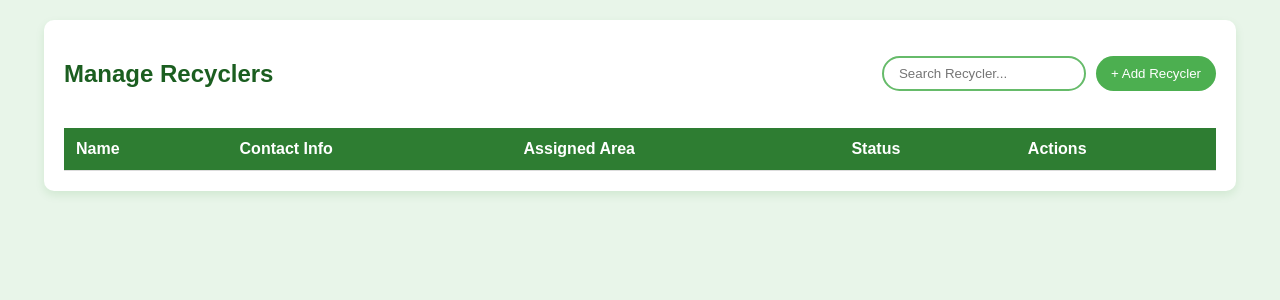
After one commit to ahmedshafin/SmartEcoCycle-Website, a Django app: page /add_recycler/ in a window 1280 px wide. The commit adds this page. Shown: the top 300 px of the page. Run offline with Django 5.2, Linux system fonts and the light colour scheme; lists and menus that the app fills with data are empty.

Commit message:
add recycler

```diff
--- a/SmartEcocycle/app/urls.py
+++ b/SmartEcocycle/app/urls.py
@@ -20,4 +20,8 @@ urlpatterns = [
     path('api/pickup-requests/', PickupRequestCreateView.as_view(), name='pickup-request-create'),
     path('api/contact/', ContactUsAPIView.as_view(), name='contact-us'),
     path('map/<int:slug>', views.map, name= 'map'),
+    path('api/recyclers/', recycler_list_create, name='recycler-list-create'),
+    path('api/recyclers/<int:pk>/', recycler_detail, name='recycler-detail'),
+    path('add_recycler/', views.add_recycler, name='add_recycler'),
+
 ]
--- a/SmartEcocycle/app/views.py
+++ b/SmartEcocycle/app/views.py
@@ -9,6 +9,8 @@ from django.http import HttpResponseRedirect,HttpResponse
 from django.contrib.auth.hashers import check_password, make_password
 from rest_framework import generics
 from django.shortcuts import get_object_or_404
+from rest_framework.decorators import api_view
+from django.views.decorators.csrf import csrf_exempt
 
 #homepage
 def viewHomepage(request):
@@ -179,3 +181,46 @@ def map(request, slug):
     google_maps_url = f"https://www.google.com/maps?q={latitude},{longitude}"
 
     return redirect(google_maps_url)
+
+
+#Recycler
+def add_recycler(request):
+    return render(request, "addRecycler.html")
+
+
+@api_view(['GET', 'POST'])
+@csrf_exempt
+def recycler_list_create(request):
+    if request.method == 'GET':
+        recyclers = Recycler.objects.all()
+        serializer = RecyclerSerializer(recyclers, many=True)
+        return Response(serializer.data)
+
+    elif request.method == 'POST':
+        serializer = RecyclerSerializer(data=request.data)
+        if serializer.is_valid():
+            serializer.save()
+            return Response(serializer.data, status=status.HTTP_201_CREATED)
+        return Response(serializer.errors, status=status.HTTP_400_BAD_REQUEST)
+
+@api_view(['GET', 'PUT', 'PATCH', 'DELETE'])
+def recycler_detail(request, pk):
+    try:
+        recycler = Recycler.objects.get(pk=pk)
+    except Recycler.DoesNotExist:
+        return Response({"error": "Recycler not found"}, status=status.HTTP_404_NOT_FOUND)
+
+    if request.method == 'GET':
+        serializer = RecyclerSerializer(recycler)
+        return Response(serializer.data)
+
+    elif request.method in ['PUT', 'PATCH']:
+        serializer = RecyclerSerializer(recycler, data=request.data, partial=(request.method == 'PATCH'))
+        if serializer.is_valid():
+            serializer.save()
+            return Response(serializer.data)
+        return Response(serializer.errors, status=status.HTTP_400_BAD_REQUEST)
+
+    elif request.method == 'DELETE':
+        recycler.delete()
+        return Response({"message": "Recycler deleted successfully"}, status=status.HTTP_204_NO_CONTENT)
--- /dev/null
+++ b/SmartEcocycle/static/addRecycler.css
@@ -0,0 +1,147 @@
+/* General Styles */
+body {
+    font-family: 'Poppins', sans-serif;
+    margin: 0;
+    padding: 0;
+    background-color: #E8F5E9;
+    color: #2E7D32;
+}
+
+.container {
+    width: 90%;
+    margin: 20px auto;
+    background: white;
+    padding: 20px;
+    border-radius: 10px;
+    box-shadow: 0 4px 10px rgba(0, 128, 0, 0.1);
+}
+
+/* Header */
+header {
+    display: flex;
+    justify-content: space-between;
+    align-items: center;
+    margin-bottom: 20px;
+}
+
+h2 {
+    color: #1B5E20;
+}
+
+.actions {
+    display: flex;
+    gap: 10px;
+}
+
+#search {
+    padding: 8px;
+    border: 2px solid #66BB6A;
+    border-radius: 20px;
+    outline: none;
+    padding-left: 15px;
+}
+
+.add-btn {
+    padding: 8px 15px;
+    background: #4CAF50;
+    color: white;
+    border: none;
+    border-radius: 20px;
+    cursor: pointer;
+    transition: 0.3s;
+}
+
+.add-btn:hover {
+    background: #388E3C;
+}
+
+/* Form Container */
+.form-container {
+    display: none;
+    padding: 20px;
+    background: white;
+    border-radius: 10px;
+    box-shadow: 0 4px 8px rgba(0, 128, 0, 0.2);
+    margin-bottom: 20px;
+}
+
+.form-container h3 {
+    margin-bottom: 10px;
+}
+
+form label {
+    font-weight: bold;
+}
+
+form input, form select {
+    width: 100%;
+    padding: 8px;
+    margin-bottom: 10px;
+    border: 1px solid #ccc;
+    border-radius: 5px;
+}
+
+.form-buttons {
+    display: flex;
+    justify-content: space-between;
+}
+
+.submit-btn {
+    background: #4CAF50;
+    color: white;
+    padding: 10px;
+    border: none;
+    cursor: pointer;
+    border-radius: 5px;
+}
+
+.cancel-btn {
+    background: #D32F2F;
+    color: white;
+    padding: 10px;
+    border: none;
+    cursor: pointer;
+    border-radius: 5px;
+}
+
+.submit-btn:hover {
+    background: #388E3C;
+}
+
+.cancel-btn:hover {
+    background: #B71C1C;
+}
+
+/* Table Styles */
+table {
+    width: 100%;
+    border-collapse: collapse;
+    background: white;
+}
+
+thead {
+    background: #2E7D32;
+    color: white;
+}
+
+th, td {
+    padding: 12px;
+    text-align: left;
+    border-bottom: 1px solid #ddd;
+}
+
+.status {
+    padding: 5px 10px;
+    border-radius: 5px;
+    font-weight: bold;
+}
+
+.active {
+    background: #4CAF50;
+    color: white;
+}
+
+.inactive {
+    background: #D32F2F;
+    color: white;
+}
--- /dev/null
+++ b/SmartEcocycle/static/addRecycler.js
@@ -0,0 +1,54 @@
+document.addEventListener("DOMContentLoaded", () => {
+    const showFormBtn = document.getElementById("show-form-btn");
+    const cancelBtn = document.getElementById("cancel-btn");
+    const recyclerForm = document.getElementById("recycler-form");
+    const form = document.getElementById("recyclerForm");
+
+    // Get CSRF token from hidden input
+    const csrftoken = document.querySelector('[name=csrfmiddlewaretoken]').value;
+
+    // Show Form
+    showFormBtn.addEventListener("click", () => {
+        recyclerForm.style.display = "block";
+    });
+
+    // Hide Form
+    cancelBtn.addEventListener("click", () => {
+        recyclerForm.style.display = "none";
+        form.reset();
+    });
+
+    // Handle Form Submission
+    form.addEventListener("submit", async (event) => {
+        event.preventDefault();
+
+        const recyclerData = {
+            name: document.getElementById("name").value,
+            contact_number: document.getElementById("contact_number").value,
+            assigned_area: document.getElementById("assigned_area").value,
+            status: document.getElementById("status").value
+        };
+
+        try {
+            const response = await fetch("http://127.0.0.1:8000/api/recyclers/", {
+                method: "POST",
+                headers: {
+                    "Content-Type": "application/json",
+                    "X-CSRFToken": csrftoken  // Add CSRF token in headers
+                },
+                body: JSON.stringify(recyclerData)
+            });
+
+            if (response.ok) {
+                alert("Recycler added successfully!");
+                recyclerForm.style.display = "none";
+                form.reset();
+            } else {
+                alert("Error adding recycler.");
+            }
+        } catch (error) {
+            console.error("Error:", error);
+            alert("Server error, please try again.");
+        }
+    });
+});
--- /dev/null
+++ b/SmartEcocycle/templates/addRecycler.html
@@ -0,0 +1,71 @@
+
+<!DOCTYPE html>
+<html lang="en">
+<head>
+    <input type="hidden" name="csrfmiddlewaretoken" value="{{ csrf_token }}">
+    <meta name="csrf-token" content="{{ csrf_token }}">
+
+
+    <meta charset="UTF-8">
+    <meta name="viewport" content="width=device-width, initial-scale=1.0">
+    <title>Manage Recyclers</title>
+    <link rel="stylesheet" href="/static/addRecycler.css">
+    <script defer src="/static/addRecycler.js"></script>
+</head>
+<body>
+
+    <div class="container">
+        <header>
+            <h2>Manage Recyclers</h2>
+            <div class="actions">
+                <input type="text" id="search" placeholder="Search Recycler...">
+                <button class="add-btn" id="show-form-btn">+ Add Recycler</button>
+            </div>
+        </header>
+
+        <!-- Recycler Form (Initially Hidden) -->
+        <div id="recycler-form" class="form-container">
+            <h3>Add New Recycler</h3>
+            <form id="recyclerForm">
+
+                <label>Name:</label>
+                <input type="text" id="name" required>
+
+                <label>Contact Number:</label>
+                <input type="text" id="contact_number" required>
+
+                <label>Assigned Area:</label>
+                <input type="text" id="assigned_area" required>
+
+                <label>Status:</label>
+                <select id="status">
+                    <option value="active">Active</option>
+                    <option value="inactive">Inactive</option>
+                </select>
+
+                <div class="form-buttons">
+                    <button type="submit" class="submit-btn">Submit</button>
+                    <button type="button" id="cancel-btn" class="cancel-btn">Cancel</button>
+                </div>
+            </form>
+        </div>
+
+        <!-- Recycler Table -->
+        <table>
+            <thead>
+                <tr>
+                    <th>Name</th>
+                    <th>Contact Info</th>
+                    <th>Assigned Area</th>
+                    <th>Status</th>
+                    <th>Actions</th>
+                </tr>
+            </thead>
+            <tbody id="recyclerTable">
+                <!-- Recycler data will be inserted here dynamically -->
+            </tbody>
+        </table>
+    </div>
+
+</body>
+</html>
--- a/SmartEcocycle/templates/recycler.html
+++ b/SmartEcocycle/templates/recycler.html
@@ -53,11 +53,11 @@
                     </span>
                     <h3>Dashboard</h3>
                 </a>
-                <a href="#">
+                <a href="{% url 'add_recycler' %}">
                     <span class="material-icons-sharp">
                         person_outline
                     </span>
-                    <h3>Users</h3>
+                    <h3>Recycler</h3>
                 </a>
                 <a href="#">
                     <span class="material-icons-sharp">
@@ -102,7 +102,7 @@
                     </span>
                     <h3>New Login</h3>
                 </a>
-                <a href="#">
+                <a href="{% url 'logout' %}">
                     <span class="material-icons-sharp">
                         logout
                     </span>
```
Also changed, not shown: SmartEcocycle/app/admin.py (+9 -0 lines), SmartEcocycle/app/models.py (+17 -5 lines), SmartEcocycle/app/serializers.py (+7 -1 lines), SmartEcocycle/app/migrations/0008_recycler_alter_pickuprequest_latitude_and_more.py (added), SmartEcocycle/db.sqlite3.
